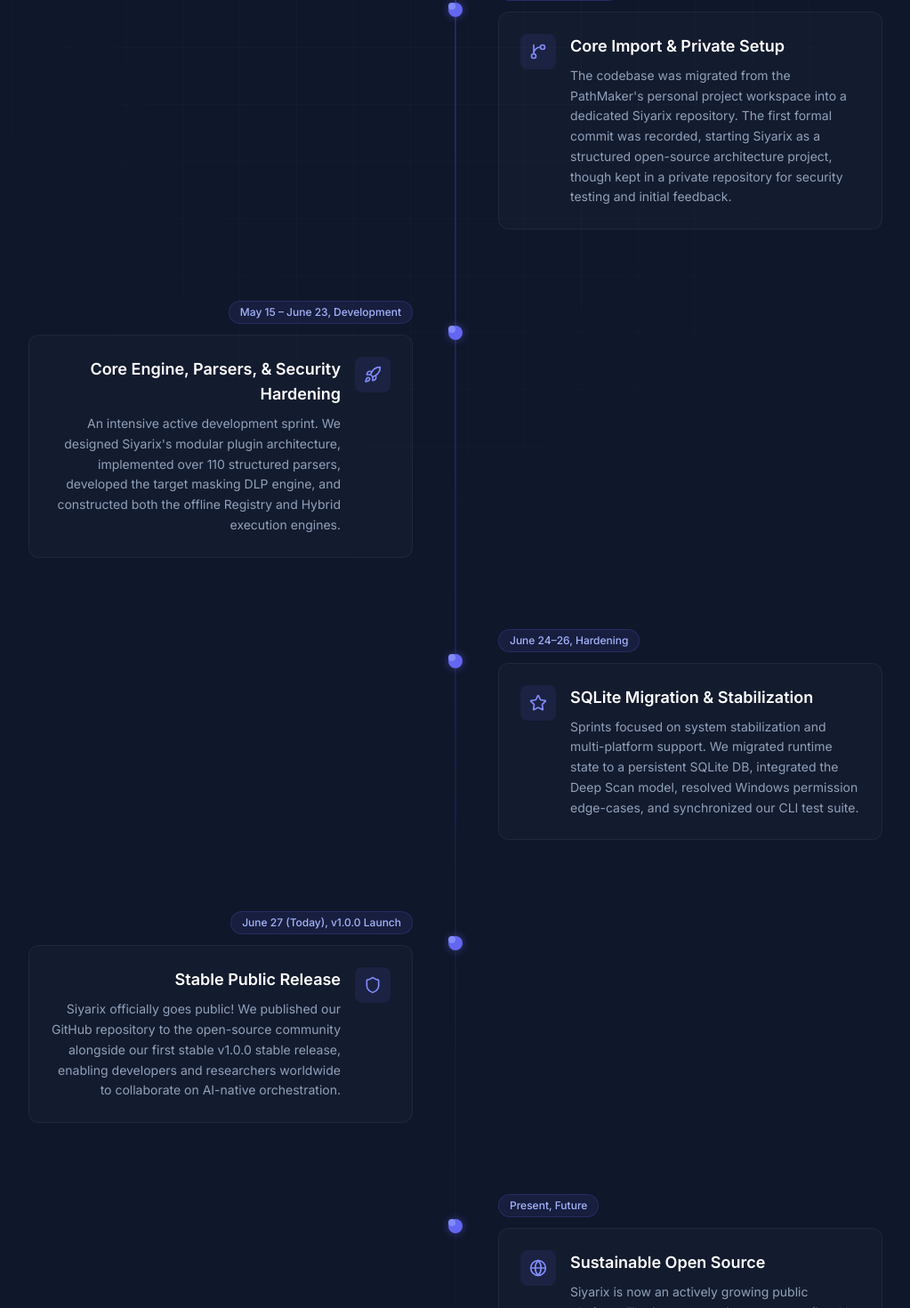
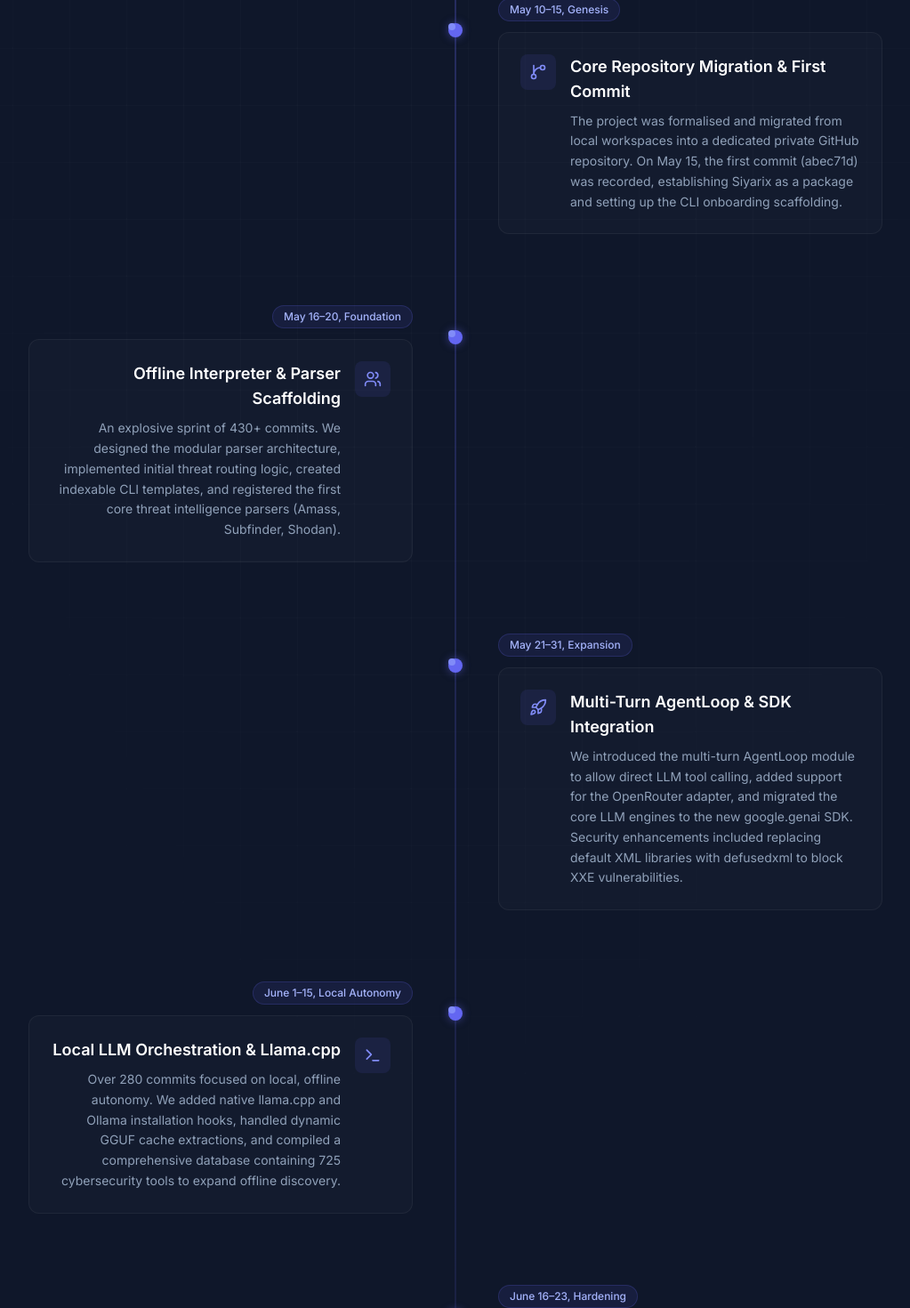
Before and after one commit to siyarix/siyarix.github.io, a Next.js app: page /journey in a window 1280 px wide. Shown: the part 920-2390 px from the top of the page at 89% size, without its empty margins (128-1151 px from the left). Built offline with nearby package versions, Linux system fonts and the light colour scheme.

Commit message:
Docs: Overhaul journey milestones based on core repository git log analytics

```diff
--- a/src/app/journey/page.tsx
+++ b/src/app/journey/page.tsx
@@ -8,6 +8,8 @@
   Shield,
   Code,
   Users,
+  Terminal,
+  Wrench,
 } from "lucide-react";
 import { cn } from "@/lib/utils";
 
@@ -31,47 +33,71 @@
     phase: "Conception",
     title: "The Personal Project Origin",
     description:
-      "Siyarix began as a personal, private endeavor by the PathMaker. The primary goal was to explore how natural language planners and LLM reasoning loops could streamline tool executions for local security automation.",
+      "Siyarix began as a private command-line experiment by the PathMaker. The initial focus was exploring whether natural language instructions could be parsed into deterministic command sequences, laying the groundwork for the core intent routing model.",
     icon: Code,
   },
   {
     date: "May 10–15",
     phase: "Genesis",
-    title: "Core Import & Private Setup",
+    title: "Core Repository Migration & First Commit",
     description:
-      "The codebase was migrated from the PathMaker's personal project workspace into a dedicated Siyarix repository. The first formal commit was recorded, starting Siyarix as a structured open-source architecture project, though kept in a private repository for security testing and initial feedback.",
+      "The project was formalised and migrated from local workspaces into a dedicated private GitHub repository. On May 15, the first commit (abec71d) was recorded, establishing Siyarix as a package and setting up the CLI onboarding scaffolding.",
     icon: GitBranch,
   },
   {
-    date: "May 15 – June 23",
-    phase: "Development",
-    title: "Core Engine, Parsers, & Security Hardening",
+    date: "May 16–20",
+    phase: "Foundation",
+    title: "Offline Interpreter & Parser Scaffolding",
     description:
-      "An intensive active development sprint. We designed Siyarix's modular plugin architecture, implemented over 110 structured parsers, developed the target masking DLP engine, and constructed both the offline Registry and Hybrid execution engines.",
+      "An explosive sprint of 430+ commits. We designed the modular parser architecture, implemented initial threat routing logic, created indexable CLI templates, and registered the first core threat intelligence parsers (Amass, Subfinder, Shodan).",
+    icon: Users,
+  },
+  {
+    date: "May 21–31",
+    phase: "Expansion",
+    title: "Multi-Turn AgentLoop & SDK Integration",
+    description:
+      "We introduced the multi-turn AgentLoop module to allow direct LLM tool calling, added support for the OpenRouter adapter, and migrated the core LLM engines to the new google.genai SDK. Security enhancements included replacing default XML libraries with defusedxml to block XXE vulnerabilities.",
     icon: Rocket,
   },
   {
+    date: "June 1–15",
+    phase: "Local Autonomy",
+    title: "Local LLM Orchestration & Llama.cpp",
+    description:
+      "Over 280 commits focused on local, offline autonomy. We added native llama.cpp and Ollama installation hooks, handled dynamic GGUF cache extractions, and compiled a comprehensive database containing 725 cybersecurity tools to expand offline discovery.",
+    icon: Terminal,
+  },
+  {
+    date: "June 16–23",
+    phase: "Hardening",
+    title: "Continuous Learning Memory & OpSec Guards",
+    description:
+      "Added the Jaccard-based dynamic learning memory module (learning_system.py) to auto-generate custom execution skills. Enhanced subprocess safety by disabling stdin streams, implemented thread-safe locks on the audit log chain, and introduced Tokyo Night, Sunset, and Forest console themes.",
+    icon: Shield,
+  },
+  {
     date: "June 24–26",
-    phase: "Hardening",
-    title: "SQLite Migration & Stabilization",
+    phase: "Stabilization",
+    title: "SQLite Migration & Platform Portability",
     description:
-      "Sprints focused on system stabilization and multi-platform support. We migrated runtime state to a persistent SQLite DB, integrated the Deep Scan model, resolved Windows permission edge-cases, and synchronized our CLI test suite.",
-    icon: Star,
+      "Sprints focused on cross-platform portability. Stored settings and execution states were migrated from flat files to a persistent SQLite DB. Windows NT chmod no-ops were patched, and integration tests were synchronized with the new step-level execution outputs.",
+    icon: Wrench,
   },
   {
     date: "June 27 (Today)",
-    phase: "v1.0.0 Launch",
-    title: "Stable Public Release",
+    phase: "v1.0.0 Release",
+    title: "Siyarix Goes Public!",
     description:
-      "Siyarix officially goes public! We published our GitHub repository to the open-source community alongside our first stable v1.0.0 stable release, enabling developers and researchers worldwide to collaborate on AI-native orchestration.",
-    icon: Shield,
+      "The Siyarix GitHub repository was officially transitioned from private to public! Siyarix launches its first stable v1.0.0 stable release, featuring over 1,200 commits of development history, and opens its doors to the global security community.",
+    icon: Star,
   },
   {
     date: "Present",
     phase: "Future",
     title: "Sustainable Open Source",
     description:
-      "Siyarix is now an actively growing public platform. The journey continues as we refine AI context engines, invite global contributions, and expand out modular security plugins (forensics, compliance, cloud SAST).",
+      "Siyarix is now an actively growing public platform. The journey continues as we refine AI context engines, invite global contributions, and expand our modular security plugins (forensics, compliance, cloud SAST).",
     icon: Globe,
   },
 ];
```
